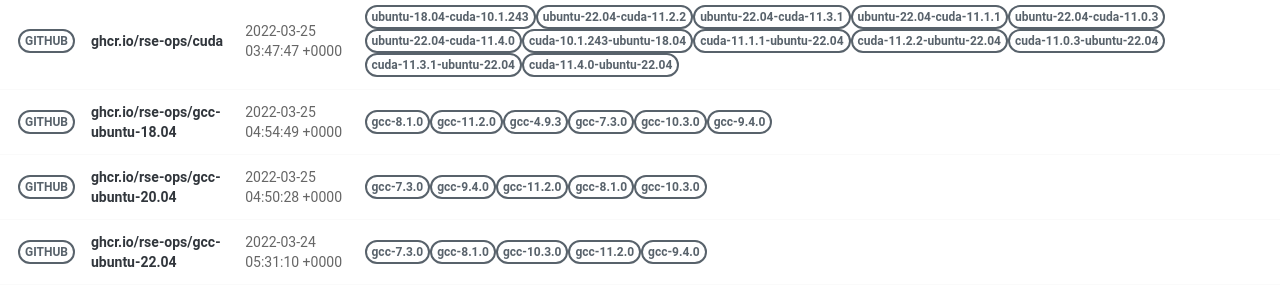
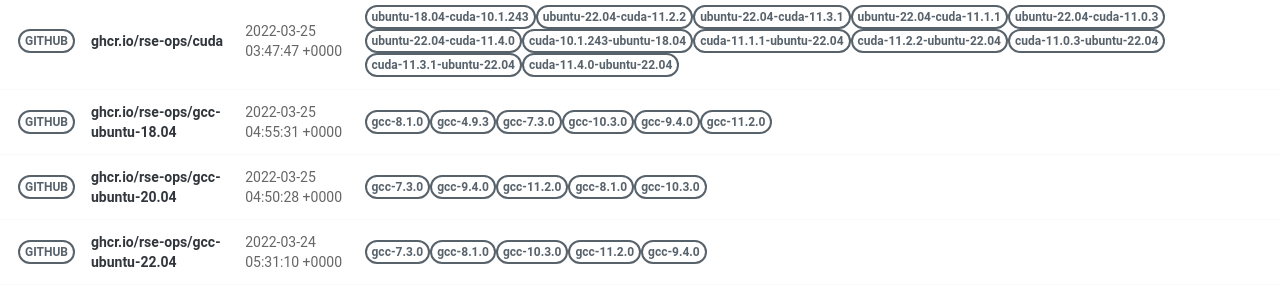
Before and after one commit to rse-ops/docker-images, a Jekyll site: the page built from pages/index.md, in a window 1280 px wide. Shown: the part 502-801 px from the top of the page. Built offline with Jekyll 4.4.1, drawn with Linux system fonts in a browser that asks for light colours; nearby versions of some CDN libraries.

Commit message:
Automated push to update library 2022-03-25

```diff
--- a/_library/ghcr.io-rse-ops-gcc-ubuntu-18.04.md
+++ b/_library/ghcr.io-rse-ops-gcc-ubuntu-18.04.md
@@ -1,7 +1,7 @@
 ---
 layout: container
 name: ghcr.io/rse-ops/gcc-ubuntu-18.04
-updated_at: 2022-03-25 04:54:49.543379
+updated_at: 2022-03-25 04:55:31.342300
 
 
 container_url: https://github.com/orgs/rse-ops/packages/container/package/gcc-ubuntu-18.04
```
Also changed, not shown: other parts of _library/ghcr.io-rse-ops-gcc-ubuntu-18.04.md (+3 -3 lines).
